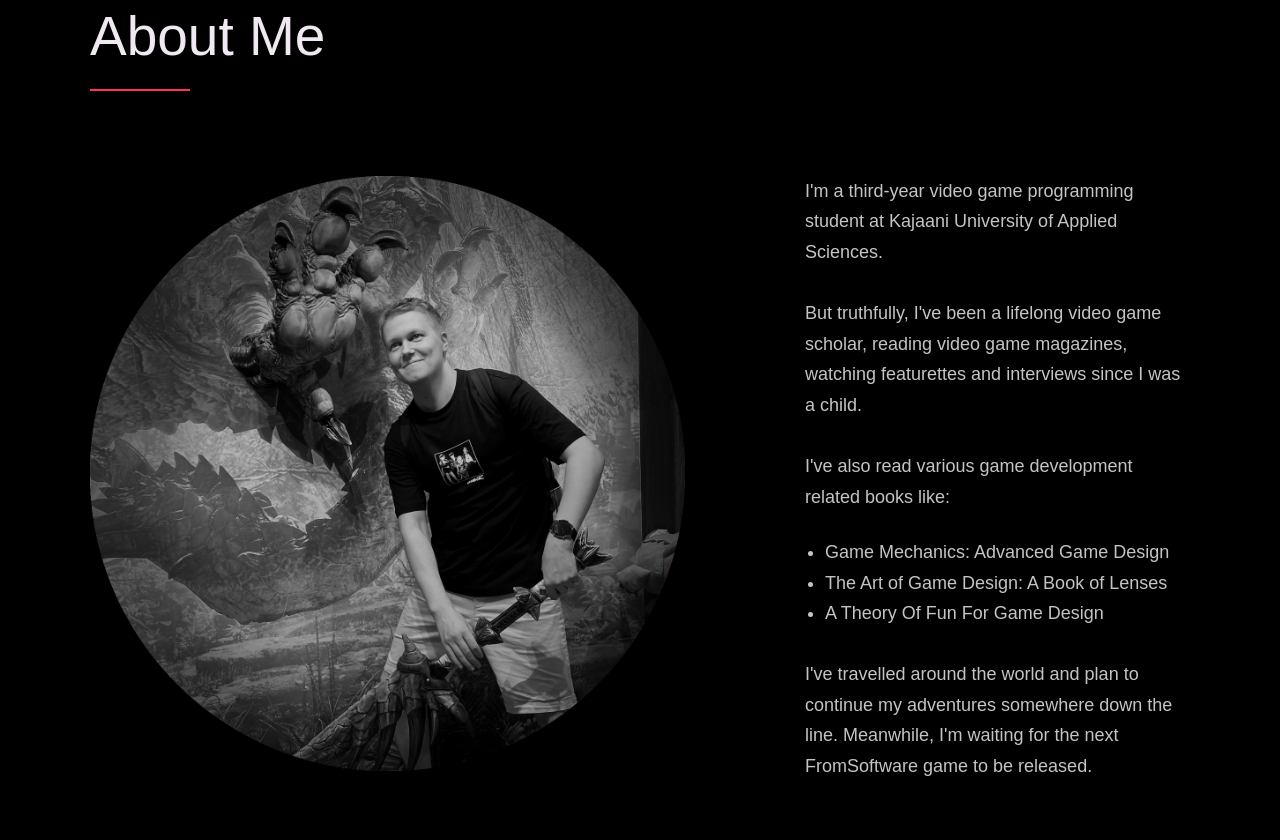
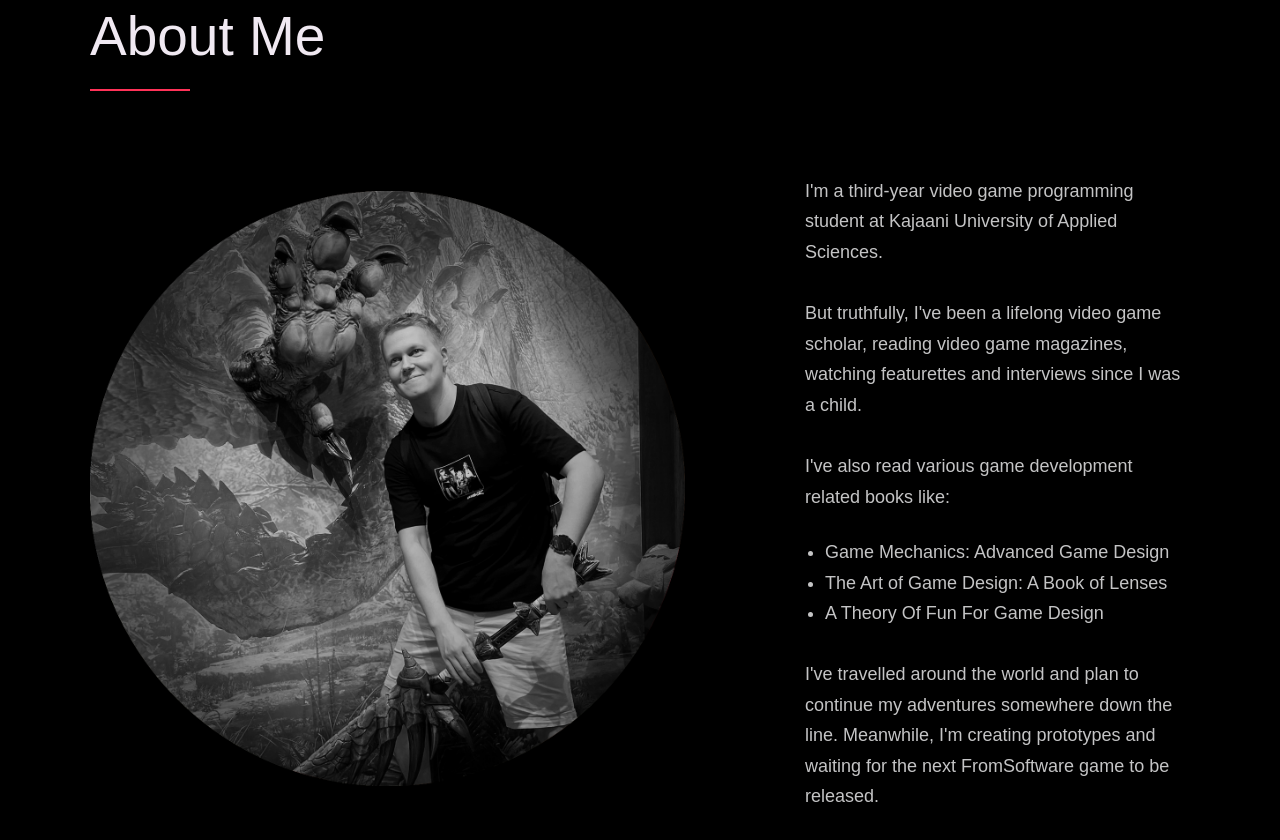
Before and after one commit to Sipinii/Portfolio, a plain HTML site: page index.html in a window 1280 px wide. Shown: the part 4259-5099 px from the top of the page. Drawn offline with Linux system fonts and the light colour scheme; a script that the page names is missing; a web font is replaced by a local one.

Commit message:
Small addition to about me section.

```diff
--- a/index.html
+++ b/index.html
@@ -243,7 +243,7 @@
               </ul>
 
               I've travelled around the world and plan to continue my adventures somewhere down the line.
-              Meanwhile, I'm waiting for the next FromSoftware game to be released.
+              Meanwhile, I'm creating prototypes and waiting for the next FromSoftware game to be released.
             </p>
           </div>
 
```
